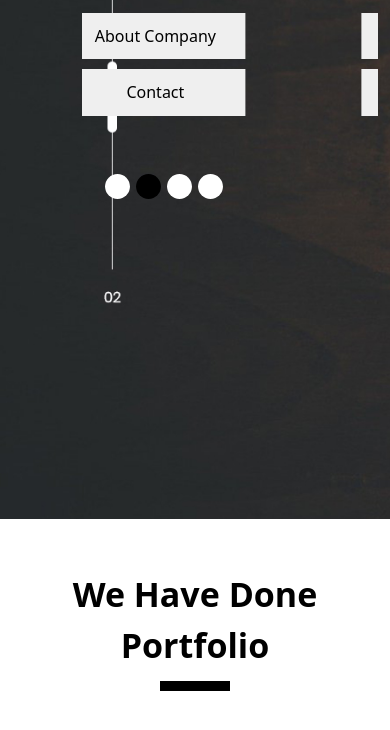
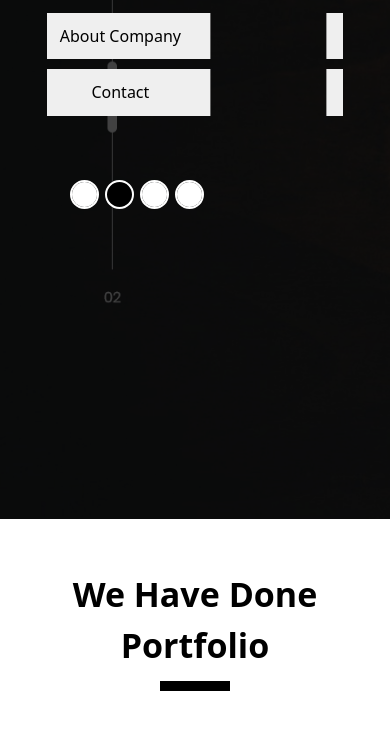
Before and after one commit to Abd-alkareem/hightech, a plain HTML site: page index.html in a window 390 px wide. Shown: the part 325-1055 px from the top of the page. Drawn offline with Linux system fonts and the light colour scheme.

Commit message:
edit langing

```diff
--- a/css/main.css
+++ b/css/main.css
@@ -155,8 +155,26 @@ header .container nav .more i {
     padding-top: 120px;
     background-image: url(../images/banner.jpg);
     background-size: cover;
+    position: relative;
 }
 
+.landing::before {
+    content: "";
+    width: 100%;
+    height: 100%;
+    display: none;
+    background-color: #000000bd;
+    position: absolute;
+    top: 0;
+    left: 0;
+
+}
+
+@media(max-width:577px) {
+    .landing::before {
+        display: block;
+    }
+}
 
 .landing .container .holder {
     width: 90%;
@@ -168,6 +186,8 @@ header .container nav .more i {
 @media(max-width:577px) {
     .landing .container .holder {
         width: calc(100% - 70px);
+        left: 50%;
+        transform: translateX(-50%);
     }
 }
 
@@ -181,6 +201,7 @@ header .container nav .more i {
     height: 25px;
     border-radius: 50%;
     opacity: 1;
+    border: 2px solid white;
 }
 
 .landing .holder .carousel-indicators button.active {
```
